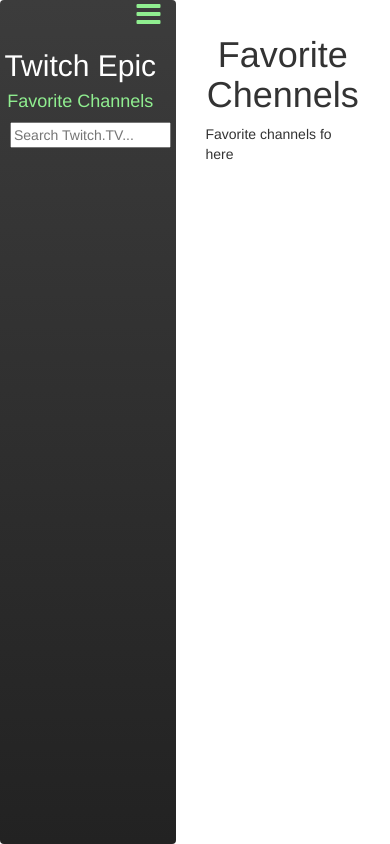
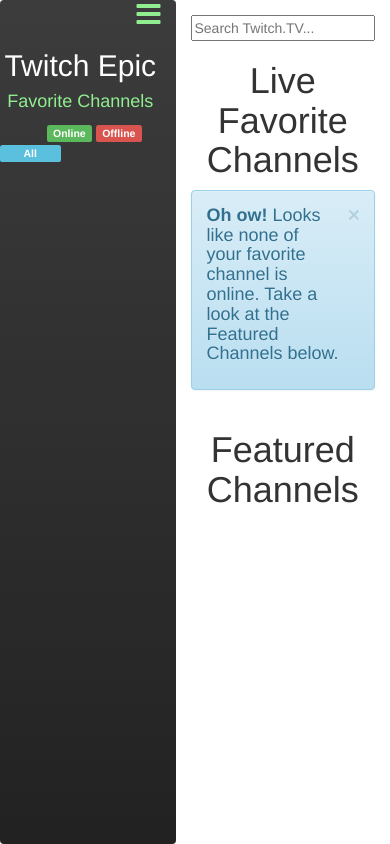
Before and after one commit to TeyimPila/TwitchEpic, a plain HTML site: page index.html in a window 390 px wide. Both pictures are taken after a click on the link 18 px from the left and 19 px from the top of the page. Drawn offline with nearby package versions, Linux system fonts and the light colour scheme; no server answers.

Commit message:
complete display of favorite channels

```diff
--- a/index.html
+++ b/index.html
@@ -45,56 +45,44 @@
                 <h4> Favorite Channels </h4>
             </div>
             <ul class="nav" id="menu">
-<!--
-                <li><a href="#"><i class="fa fa-list-alt"></i> <span class="collapse in hidden-xs">Channel 1</span> <span class="collapse in hidden-xs pull-right">offline</span></a></li>
-                <li><a href="#"><i class="fa fa-list"></i> <span class="collapse in hidden-xs">Channel 2</span> <span class="collapse in hidden-xs pull-right">offline</span></a></li>
-                <li><a href="#"><i class="fa fa-paperclip"></i> <span class="collapse in hidden-xs">Channel 3</span> <span class="collapse in hidden-xs pull-right">offline</span></a></li>
-                <li><a href="#"><i class="fa fa-refresh"></i> <span class="collapse in hidden-xs">Channel 4</span> <span class="collapse in hidden-xs pull-right">offline</span></a></li>
--->
-<!--
-                <li>
-                    <a href="#" data-target="#item1" data-toggle="collapse"><i class="fa fa-list"></i> <span class="collapse in hidden-xs">Menu <span class="caret"></span></span></a>
-                    <ul class="nav nav-stacked collapse left-submenu" id="item1">
-                        <li><a href="google.com">View One</a></li>
-                        <li><a href="gmail.com">View Two</a></li>
-                    </ul>
-                </li>
--->
-<!--
-                <li>
-                    <a href="#" data-target="#item2" data-toggle="collapse"><i class="fa fa-list"></i> <span class="collapse in hidden-xs">Menu <span class="caret"></span></span></a>
-                    <ul class="nav nav-stacked collapse" id="item2">
-                        <li><a href="#">View One</a></li>
-                        <li><a href="#">View Two</a></li>
-                        <li><a href="#">View Three</a></li>
-                    </ul>
-                </li>
--->
-<!--                <li><a href="#"><i class="glyphicon glyphicon-list-alt"></i> <span class="collapse in hidden-xs">Channel 5</span> <span class="collapse in hidden-xs pull-right">offline</span></a></li>-->
             </ul>
-            <div class="collapse in hidden-xs text-center float-bottom">
-                <input style="width:100%; margin-left:10px" type="text" placeholder="Search Twitch.TV..." required/>
+
+            <div class="collapse text-center in hidden-xs ">
+               <span style="color:white">&nbsp; &nbsp; &nbsp; &nbsp; &nbsp; &nbsp;</span>
+
+               <span><a class="label label-success"> Online</a></span>
+
+               <span><a class="label label-danger"> Offline</a></span>
+
+               <span><a class="label label-info">&nbsp; &nbsp; &nbsp; All &nbsp; &nbsp; &nbsp;</a></span>
             </div>
         </div>
         <!-- /sidebar -->
 
         <!-- main right col -->
         <div class="column col-sm-9 col-xs-11" id="main">
+            <div class="row navbar-inverse">
+                <input style="width:100%; margin-left:10px, max-width:100px" type="text" placeholder="Search Twitch.TV..." required/>
+           </div>
 <!--            <p><a href="#" id="toggle-sidebar" data-toggle="offcanvas"><i class="fa fa-navicon fa-2x"></i></a></p>-->
                 <div class="row search-results hidden">
                    <div class="col-sm-12">
                         Hello there how are you
                    </div>
                 </div>
-                 <div class="row favorites">
-                   <h1 class="text-center">Favorite Chennels</h1>
-                    <div class="col-sm-12">
-                        Favorite channels fo here
-                   </div>
+                 <div class="row favorites" id="favorite-channels">
+                  <h1 class="text-center">Live Favorite Channels</h1>
+
+                    <div class="alert alert-info alert-dismissible" role="alert" id="no-favs">
+                          <button type="button" class="close" data-dismiss="alert" aria-label="Close"><span aria-hidden="true">&times;</span></button>
+                          <h4><strong>Oh ow!</strong> Looks like none of your favorite channel is online. Take a look at the Featured Channels below.</h4>
+                    </div>
+
+
                 </div>
 
                 <div class="row featured text-center">
-
+                     <div class="col-sm-12 text-center"><h1>Featured Channels</h1></div>
                 </div>
         </div>
         <!-- /main -->
--- a/js/main.js
+++ b/js/main.js
@@ -15,8 +15,11 @@
     var response = [];
     console.log('faovrites');
     var menu = $('#menu');
+    var no_favs = $('#no-favs');
+    var fav_channels = $('#favorite-channels');
     var status_color,
-        li;
+        li,
+        fav_panel;
 
     for(var i = 0; i < favorites.length; i++){
 
@@ -35,12 +38,25 @@
 
                 if(data.stream === null){
                     status_color = 'text-danger';
-                     li = '<li><a href="#"><i class="fa fa-list-alt"></i> <span class="collapse in hidden-xs">' + data.display_name + '</span> <span class="collapse in hidden-xs pull-right"><i class="fa fa-circle fa-xs '+status_color+'" ></i></span></a></li>';
+                     li = '<li class="status-ofline"><a href="https://www.twitch.tv/'+data.display_name+'" target="_blank"><i class="fa fa-list-alt"></i> <span class="collapse in hidden-xs">' + data.display_name + '</span> <span class="collapse in hidden-xs pull-right"><i class="fa fa-circle fa-xs '+status_color+'" ></i></span></a></li>';
                 } else {
                     status_color = 'text-success';
-                     var li = '<li><a href="#"><i><img class="img img-rounded" style="border-radius:50%; width:30px"  src="' + data.stream.channel.logo + '"></i> <span class="collapse in hidden-xs">' +data.display_name + '</span> <span class="collapse in hidden-xs pull-right"><i class="fa fa-circle fa-xs ' + status_color + '" ></i></span></a></li>';
+                     li = '<li class="status-online"><a href="#"><i><img class="img img-rounded" style="border-radius:50%; width:30px"  src="' + data.stream.channel.logo + '"></i> <span class="collapse in hidden-xs">' + data.display_name + '</span> <span class="collapse in hidden-xs pull-right"><i class="fa fa-circle fa-xs ' + status_color + '" ></i></span></a></li>';
+
+                    fav_panel = '<div class="col-xs-12 col-sm-4 panel-container"><div class="panel navbar-inverse"><div class="panel-heading"><div class="row" id="heading-row"><img class="col-xs-12 col-sm-3 img img-rounded img-responsive" src="' + data.stream.channel.logo + '"><h5 style="color: lightgreen" class="col-xs-12 col-sm-6 display-name">' + data.stream.channel.display_name + '</h5><p style="color: lightgreen" class="col-xs-12 col-sm-3 followers text-center"> <i class="fa fa-star"></i><br>  ' + data.stream.channel.followers + '</p></div></div><div class="panel-body"><iframe width="100%" src="https://player.twitch.tv/?channel=' + data.stream.channel.display_name + '&muted=false&pause=true&autoplay=false"  frameborder="0" scrolling="no" allowfullscreen="true"></iframe></div></div></div>'
+
+                    if(fav_panel !== undefined){
+                        no_favs.addClass('hidden');
+                        fav_channels.append(fav_panel);
+                    }
                 }
 
+                console.log('the classes', no_favs.className);
+
+//                if(fav_panel !== undefined){
+//                    no_favs.addClass('hidden');
+//                    fav_channels.append(fav_panel);
+//                }
                 menu.append(li);
 
             },
@@ -79,14 +95,16 @@
 
 function populateFeatured(response){
     response = response.featured;
-    var content = "<div class=\"col-sm-12 text-center\"><h1>Featured Channels</h1></div>";
+    var content = ' ';
     var featured = $('.featured');
     response.forEach(function(channel){
-         content += '<div class="col-xs-12 col-sm-4 panel-container"><div class="panel navbar-inverse"><div class="panel-heading"><div class="row" id="heading-row"><img class="col-xs-12 col-sm-3 img img-rounded img-responsive" src="' + channel.stream.channel.logo + '"><h5 style="color: lightgreen" class="col-xs-12 col-sm-6 display-name">' + channel.stream.channel.display_name + '</h5><p style="color: lightgreen" class="col-xs-12 col-sm-3 followers text-center"> <i class="fa fa-star"></i><br>  ' + channel.stream.channel.followers + '</p></div></div><div class="panel-body"><iframe width="100%" src="https://player.twitch.tv/?channel=' + channel.stream.channel.display_name + '&muted=false&pause=true&autoplay=false"  frameborder="0" scrolling="no" allowfullscreen="true"></iframe></div></div></div>';
+         content = '<div class="col-xs-12 col-sm-4 panel-container"><div class="panel navbar-inverse"><div class="panel-heading"><div class="row" id="heading-row"><img class="col-xs-12 col-sm-3 img img-rounded img-responsive" src="' + channel.stream.channel.logo + '"><h5 style="color: lightgreen" class="col-xs-12 col-sm-6 display-name">' + channel.stream.channel.display_name + '</h5><p style="color: lightgreen" class="col-xs-12 col-sm-3 followers text-center"> <i class="fa fa-star"></i><br>  ' + channel.stream.channel.followers + '</p></div></div><div class="panel-body"><iframe width="100%" src="https://player.twitch.tv/?channel=' + channel.stream.channel.display_name + '&muted=false&pause=true&autoplay=false"  frameborder="0" scrolling="no" allowfullscreen="true"></iframe></div></div></div>';
 
+        featured.append(content);
     });
 
-    featured.append(content);
+
+
 }
 
 fetchFeatured();
```
